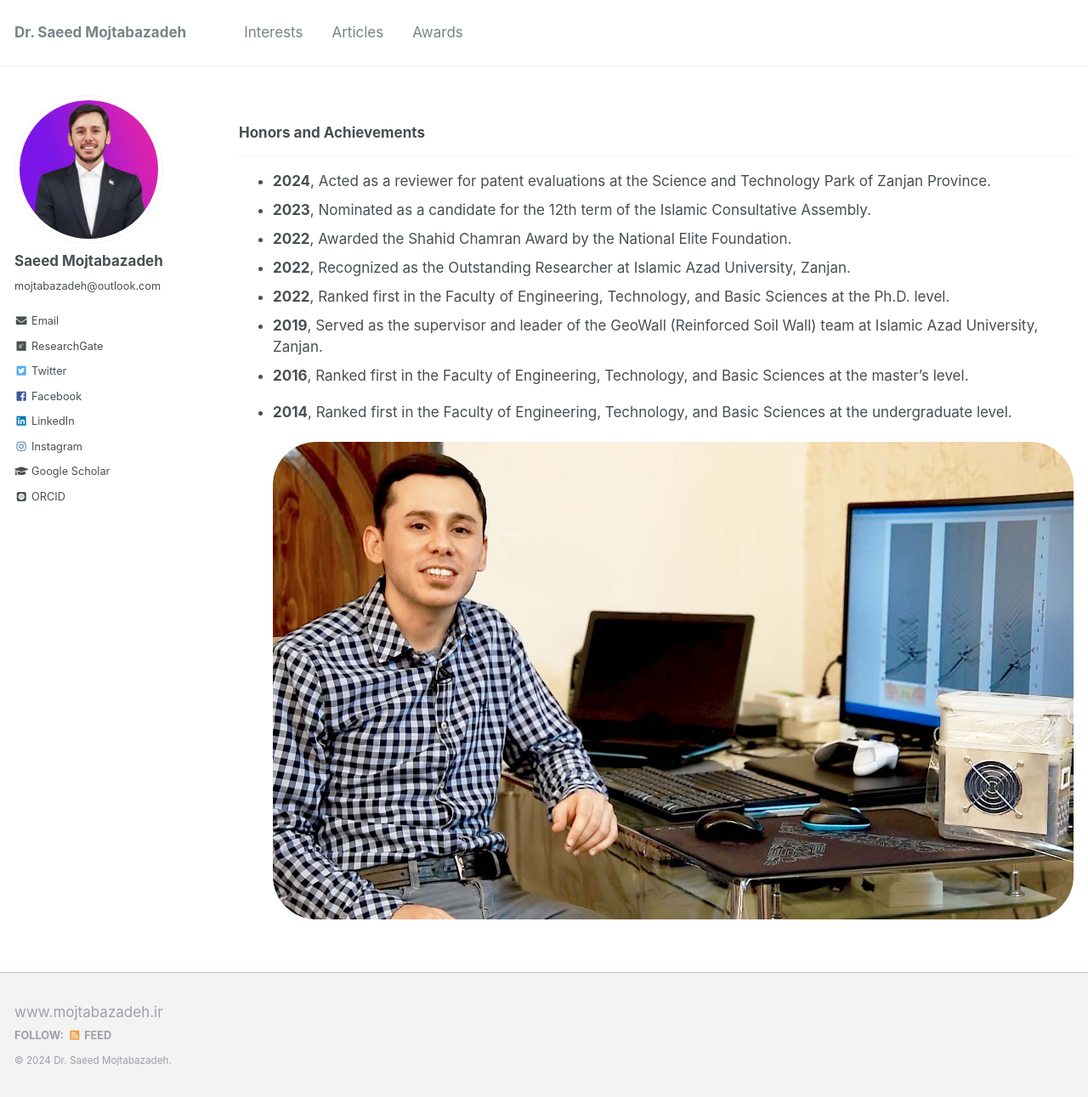
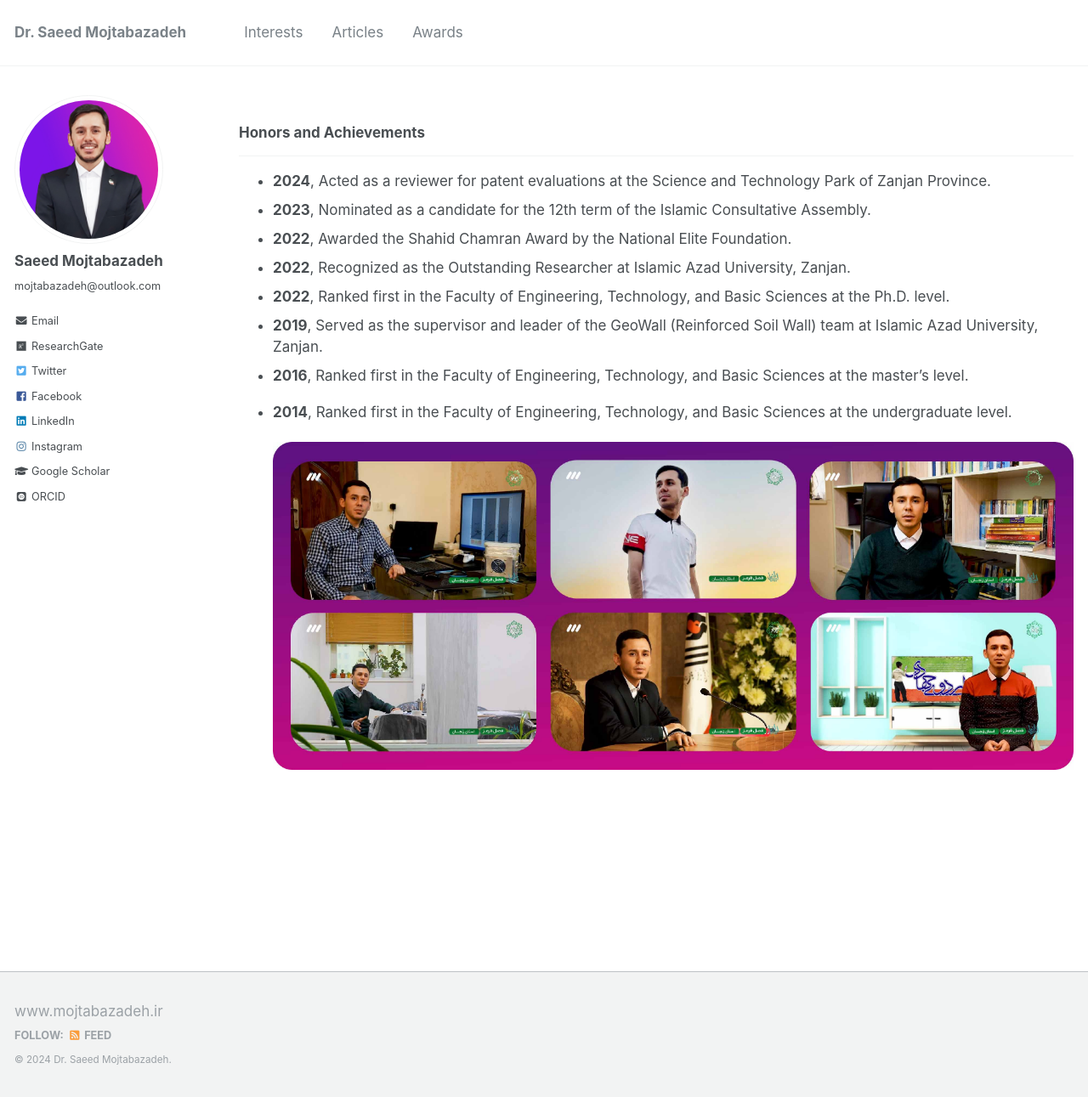
Before and after one commit to mojtabazadeh/mojtabazadeh.github.io, a Jekyll site: the page built from _pages/awards.md, in a window 1280 px wide and 1291 px high. Shown: the whole window at 85% size. Built offline with Jekyll 4.4.1, drawn with Linux system fonts in a browser that asks for light colours; some web fonts are replaced.

Commit message:
Update awards.md

```diff
--- a/_pages/awards.md
+++ b/_pages/awards.md
@@ -19,4 +19,4 @@
 
 
 
-  ![Saeed Mojtabazadeh](https://github.com/mojtabazadeh/mojtabazadeh.github.io/blob/main/images/2023-03-31_11-35-16.jpg?raw=true)
+  ![Saeed Mojtabazadeh](https://github.com/mojtabazadeh/mojtabazadeh.github.io/blob/main/images/Final2.jpg?raw=true)
```
